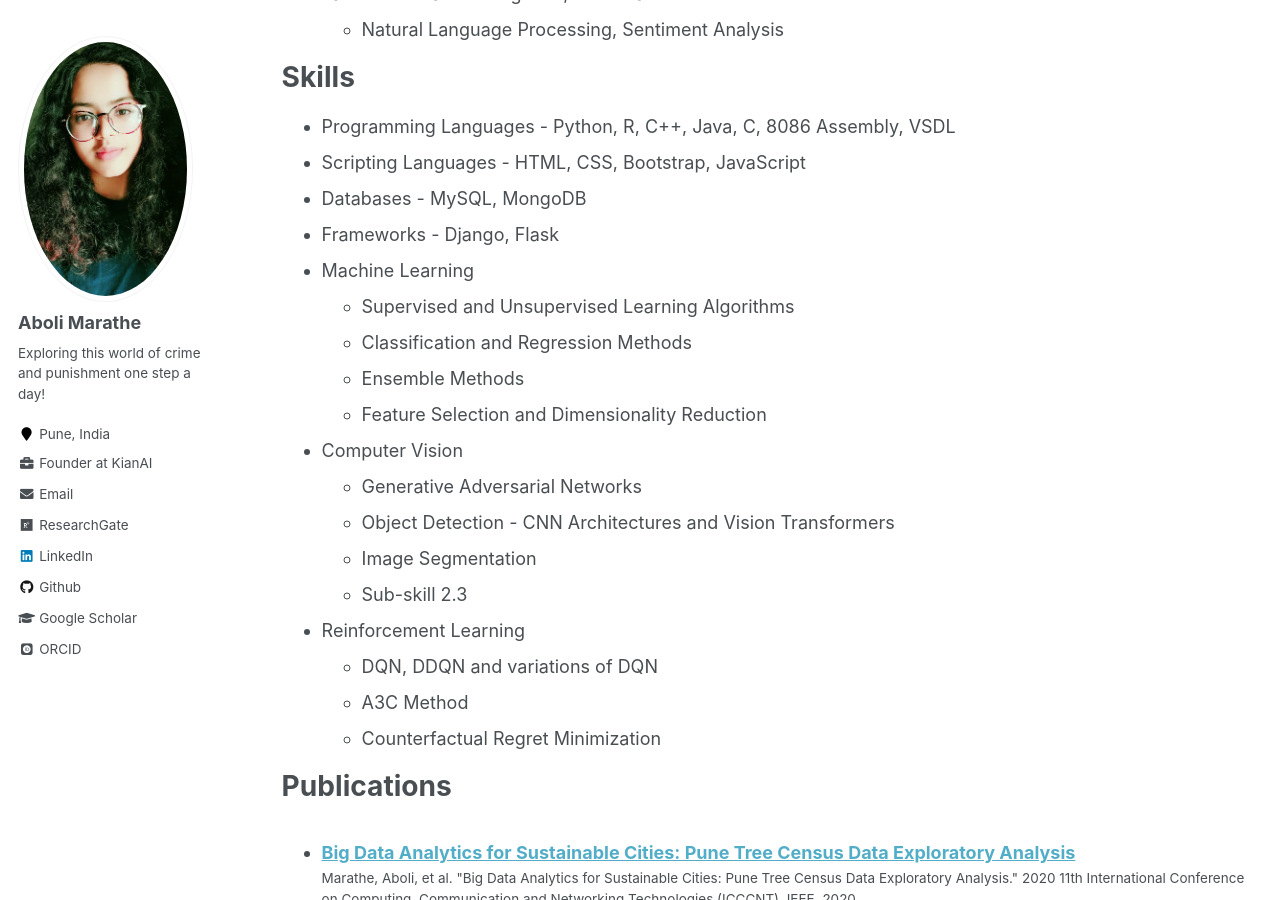
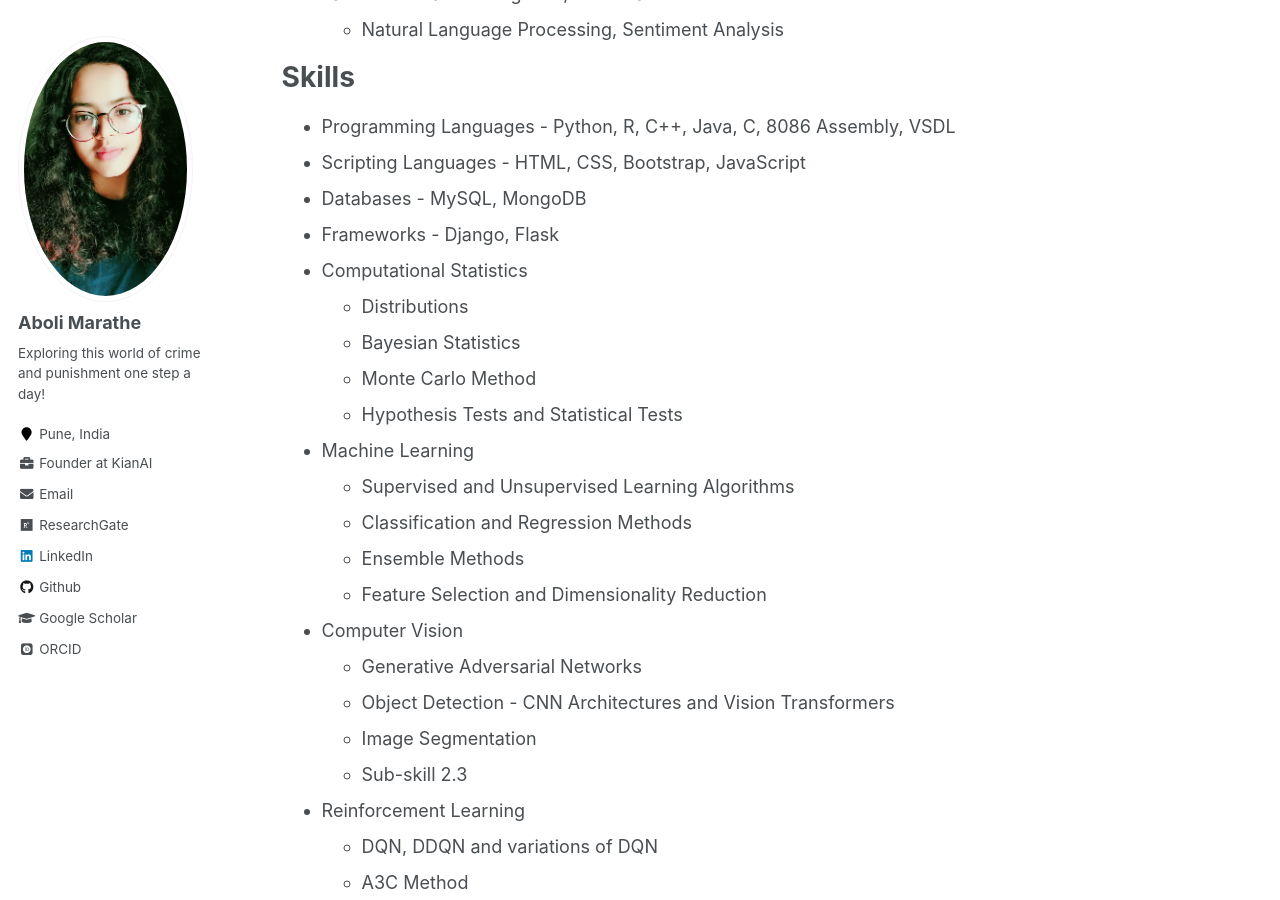
Before and after one commit to Infernolia/Infernolia.github.io, a Jekyll site: the page built from _pages/cv.md, in a window 1280 px wide and 900 px high, scrolled down 608 px. Built offline with Jekyll 4.4.1, drawn with Linux system fonts in a browser that asks for light colours; some web fonts are replaced.

Commit message:
Update cv.md

```diff
--- a/_pages/cv.md
+++ b/_pages/cv.md
@@ -35,6 +35,11 @@ Skills
 * Scripting Languages - HTML, CSS, Bootstrap, JavaScript
 * Databases - MySQL, MongoDB
 * Frameworks - Django, Flask
+* Computational Statistics
+  * Distributions
+  * Bayesian Statistics
+  * Monte Carlo Method
+  * Hypothesis Tests and Statistical Tests
 * Machine Learning
   * Supervised and Unsupervised Learning Algorithms
   * Classification and Regression Methods
```
